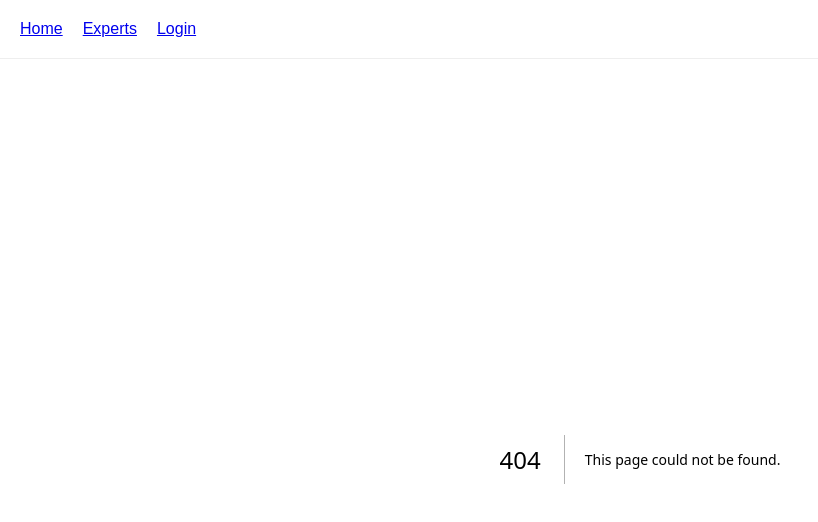
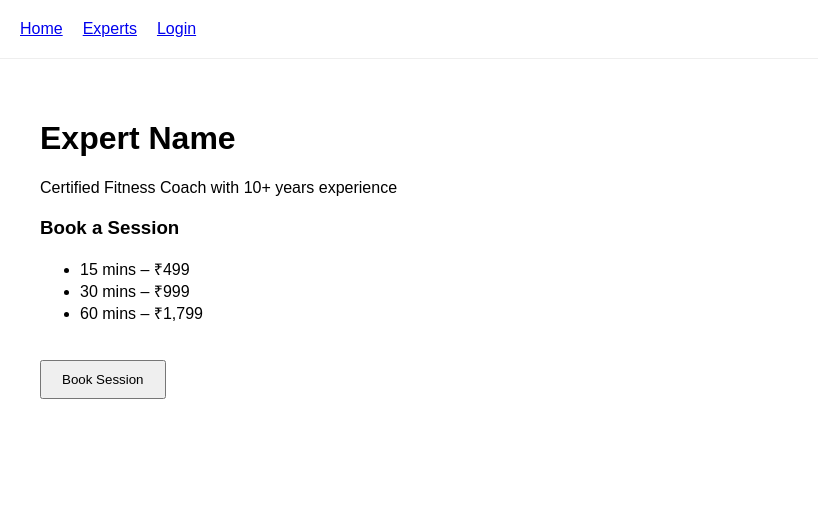
Before and after one commit to poojakhakholia/expert-marketplace, a Next.js app: page /experts/1 in a window 1280 px wide. Before the commit this address had no page. Shown: the top 522 px of the page, without its empty margins (0-818 px from the left). Built offline with nearby package versions, Linux system fonts and the light colour scheme.

Commit message:
Create page.tsx

```diff
--- /dev/null
+++ b/app/experts/[id]/page.tsx
@@ -0,0 +1,20 @@
+export default function ExpertProfile() {
+  return (
+    <main style={{ padding: 40 }}>
+      <h1>Expert Name</h1>
+      <p>Certified Fitness Coach with 10+ years experience</p>
+
+      <h3 style={{ marginTop: 20 }}>Book a Session</h3>
+
+      <ul>
+        <li>15 mins – ₹499</li>
+        <li>30 mins – ₹999</li>
+        <li>60 mins – ₹1,799</li>
+      </ul>
+
+      <button style={{ marginTop: 20, padding: "10px 20px" }}>
+        Book Session
+      </button>
+    </main>
+  );
+}
```
